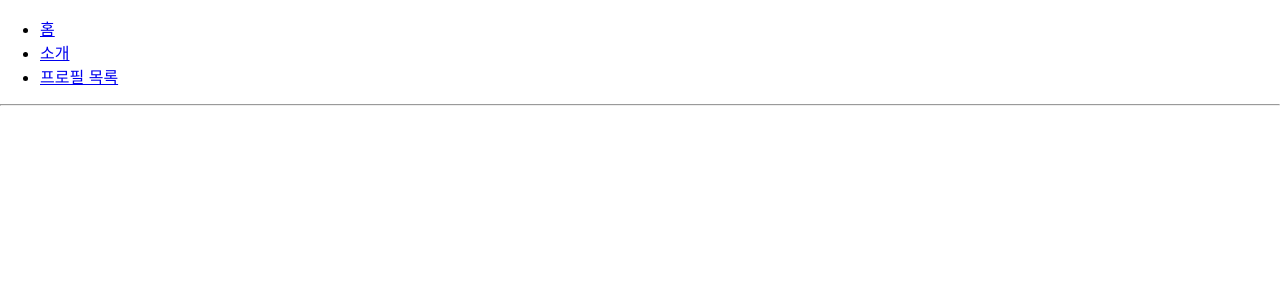
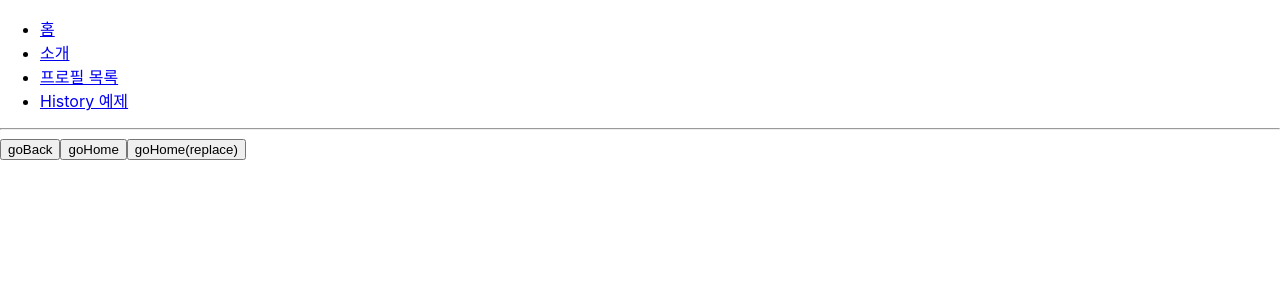
Before and after one commit to eagleduk/router-tutorial, a React (Create React App) app: page /history in a window 1280 px wide. Shown: the top 300 px of the page. Built offline with nearby package versions, Linux system fonts and the light colour scheme.

Commit message:
리액트 라우터 부가기능 - 1 History   - goBack()   - push()   - replace()   - block()

```diff
--- a/src/App.js
+++ b/src/App.js
@@ -1,5 +1,6 @@
 import { Route, Link } from "react-router-dom";
 import About from "./About";
+import HistorySample from "./HistorySample";
 import Home from "./Home";
 import Profiles from "./Profiles";
 
@@ -22,11 +23,17 @@ function App() {
             프로필 목록
           </Link>
         </li>
+        <li>
+          <Link to="/history">
+            History 예제
+          </Link>
+        </li>
       </ul>
       <hr />
       <Route path="/" component={Home} exact/>
       <Route path="/about" component={About} />
       <Route path="/profiles" component={Profiles} />
+      <Route path="/history" component={HistorySample} />
     </div>
   );
 }
--- /dev/null
+++ b/src/HistorySample.js
@@ -0,0 +1,37 @@
+import { useEffect } from "react";
+import {} from "react-router-dom";
+
+function HistorySample({ history }) {
+
+    const goBack = () => {
+        history.goBack();
+    }
+
+    const goHome = () => {
+        history.push("/");
+    }
+
+    const goHomeReplace = () => {
+        // 현재 있는 history 에 덮어 씌우는 것..?
+        history.replace("/");
+    }
+
+    useEffect(() => {
+        console.log(history);
+        // 지금 보고있는 페이지를 벗어날때 나오는 confirm
+        const block = history.block("정말 떠나시겠습니까?");
+        return () => {
+            block();
+        }
+    }, [history]);
+
+    return (
+        <div>
+            <button onClick={goBack}>goBack</button>
+            <button onClick={goHome}>goHome</button>
+            <button onClick={goHomeReplace}>goHome(replace)</button>
+        </div>
+    )
+}
+
+export default HistorySample;
```
Also changed, not shown: 1 other file (tests, documents, lock files or other folders).
